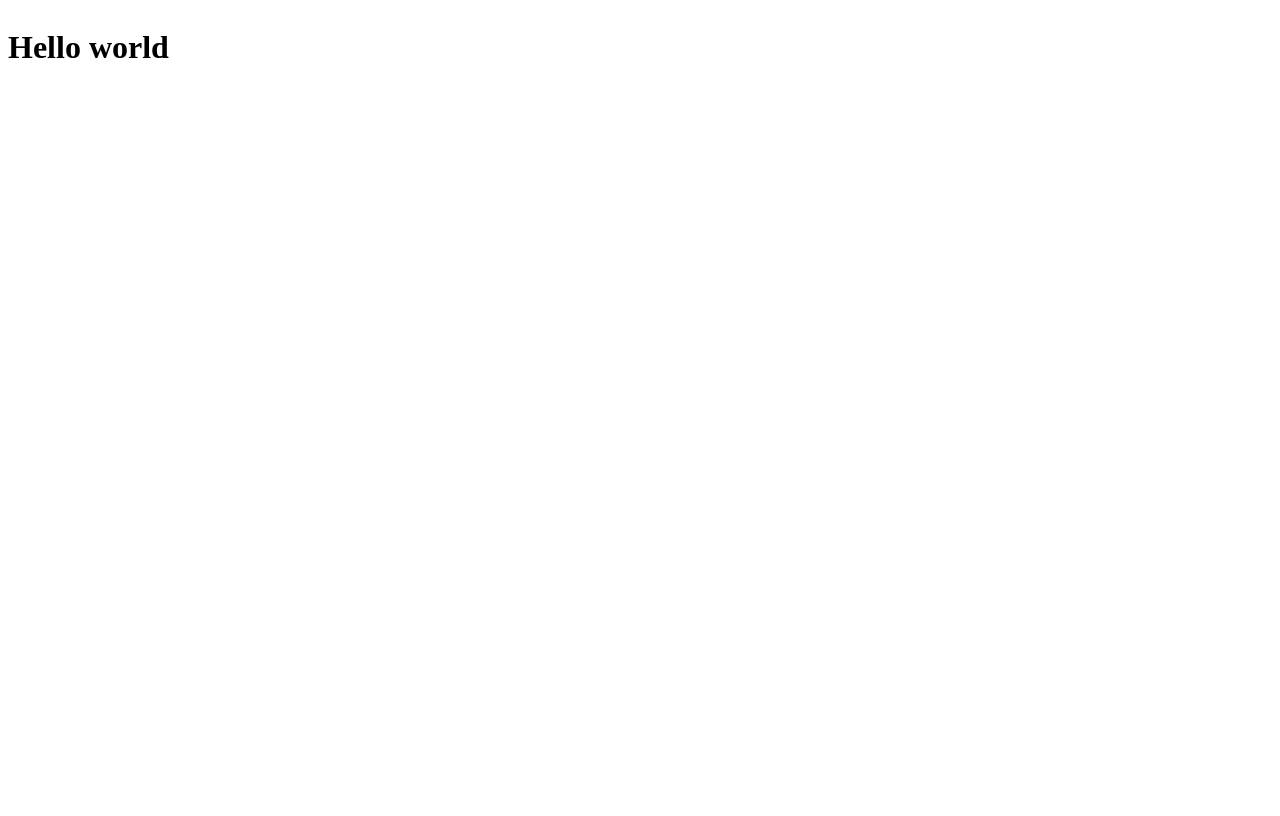
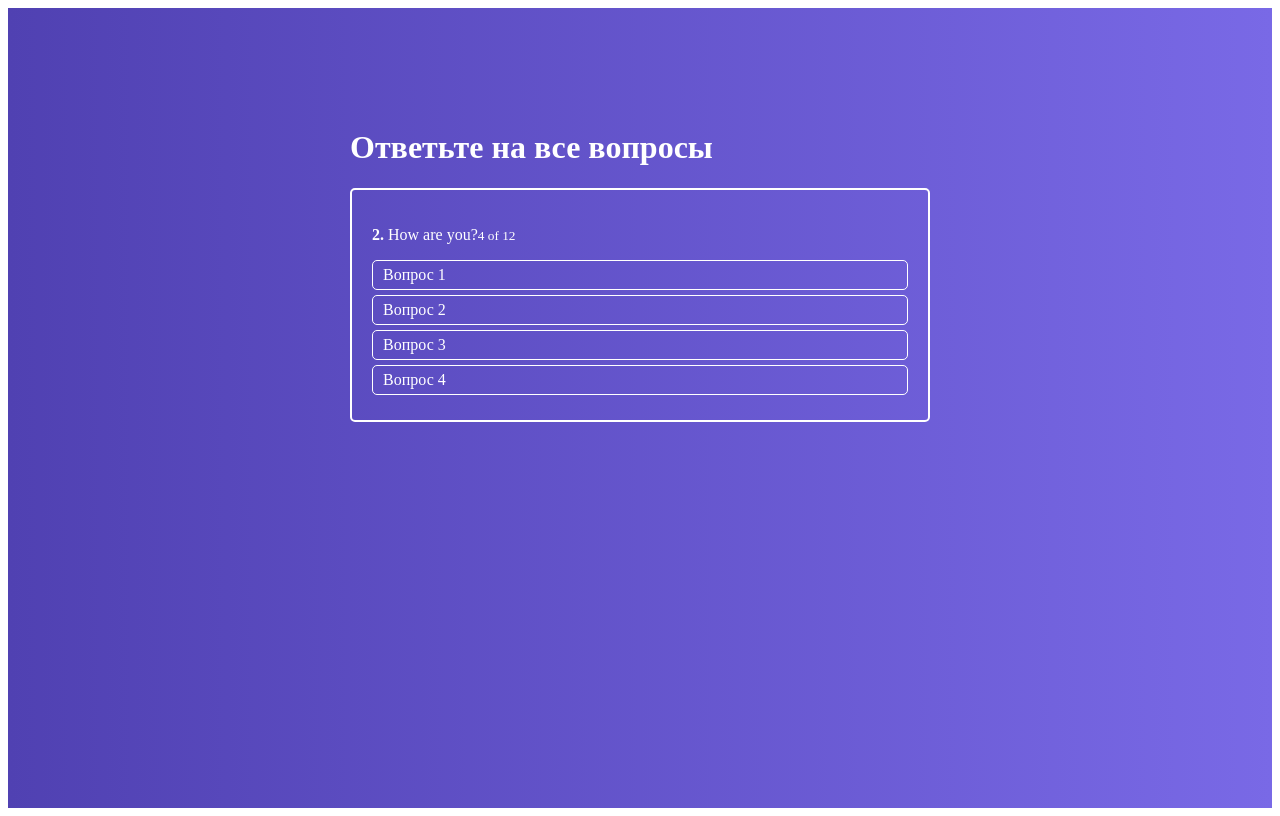
Before and after one commit to honcharukm/react-learn-quiz-app, a React (Create React App) app: page / in a window 1280 px wide. Built offline with nearby package versions, Linux system fonts and the light colour scheme.

Commit message:
created the main components

```diff
--- a/src/App.js
+++ b/src/App.js
@@ -1,10 +1,11 @@
 import React from 'react';
 import Layout from './hoc/Layout/Layout';
+import Quiz from './containers/Quiz/Quiz';
 
 function App() {
   return (
     <Layout>
-      <h1>Hello world</h1>
+      <Quiz/>
     </Layout>
   );
 }
--- /dev/null
+++ b/src/components/ActiveQuiz/ActiveQuiz.jsx
@@ -0,0 +1,20 @@
+import React from 'react';
+import AnswersList from './AnswersList/AnswersList';
+import classes from './ActiveQuiz.module.css';
+
+const ActiveQuiz = props => (
+    <div className={classes.ActiveQuiz}>
+        <p>
+            <span>
+                <strong>2.</strong> How are you?
+            </span>
+            <small>
+                4 of 12
+            </small>
+        </p>
+
+        <AnswersList answers={props.answers} />
+    </div>
+);
+
+export default ActiveQuiz;
--- /dev/null
+++ b/src/components/ActiveQuiz/ActiveQuiz.module.css
@@ -0,0 +1,12 @@
+.ActiveQuiz {
+    padding: 20px;
+    color: #fff;
+    border: 2px solid #fff;
+    border-radius: 5px;
+    margin: 0 10px;
+    box-sizing: border-box;
+}
+
+.Question {
+
+}
--- /dev/null
+++ b/src/components/ActiveQuiz/AnswersList/AnswerItem/AnswerItem.jsx
@@ -0,0 +1,12 @@
+import React from 'react';
+import classes from './AnswerItem.module.css';
+
+const AnswerItem = props => {
+    return (
+        <li className={classes.AnswerItem}>
+            { props.answer.text }
+        </li>
+    )
+}
+
+export default AnswerItem;
--- /dev/null
+++ b/src/components/ActiveQuiz/AnswersList/AnswerItem/AnswerItem.module.css
@@ -0,0 +1,12 @@
+.AnswerItem {
+    border: 1px solid #fff;
+    border-radius: 5px;
+    padding: 5px 10px;
+    margin-bottom: 5px;
+    cursor: pointer;
+}
+
+.AnswerItem:hover {
+    background: rgba(255, 255, 255, .2);
+    transition: background .3s ease-in-out;
+}
--- /dev/null
+++ b/src/components/ActiveQuiz/AnswersList/AnswersList.jsx
@@ -0,0 +1,15 @@
+import React from 'react';
+import AnswerItem from './AnswerItem/AnswerItem'
+import classes from './AnswersList.module.css';
+
+const AnswersList = props => (
+    <ul className={classes.AnswersList}>
+        {
+            props.answers.map( (answer, index) => {
+                return <AnswerItem answer={answer} />
+            } )
+        }
+    </ul>
+);
+
+export default AnswersList;
--- /dev/null
+++ b/src/components/ActiveQuiz/AnswersList/AnswersList.module.css
@@ -0,0 +1,5 @@
+.AnswersList {
+    list-style: none;
+    margin: 0;
+    padding: 0;
+}
--- /dev/null
+++ b/src/containers/Quiz/Quiz.jsx
@@ -0,0 +1,32 @@
+import React, { Component } from 'react';
+import ActiveQuiz from '../../components/ActiveQuiz/ActiveQuiz';
+
+import classes from './Quiz.module.css';
+
+class Quiz extends Component {
+    state = {
+        quiz: [
+            {
+                answers: [
+                    { text: 'Вопрос 1' },
+                    { text: 'Вопрос 2' },
+                    { text: 'Вопрос 3' },
+                    { text: 'Вопрос 4' }
+                ]
+            }
+        ]
+    }
+
+    render () {
+        return (
+            <div className={classes.Quiz}>
+                <div className={classes.QuizWrapper}>
+                    <h1>Ответьте на все вопросы</h1>
+                    <ActiveQuiz answers={ this.state.quiz[0].answers } />
+                </div>
+            </div>
+        );
+    }
+}
+
+export default Quiz;
--- /dev/null
+++ b/src/containers/Quiz/Quiz.module.css
@@ -0,0 +1,17 @@
+.Quiz {
+    display: flex;
+    justify-content: center;
+    padding-top: 100px;
+    flex-grow: 1;
+    width: 100%;
+    background: linear-gradient(90deg, #5041b2 0%, #7969e6 100%);
+}
+
+.Quiz h1 {
+    color: #fff;
+    margin-left: 10px;
+}
+
+.QuizWrapper {
+    width: 600px;
+}
```
